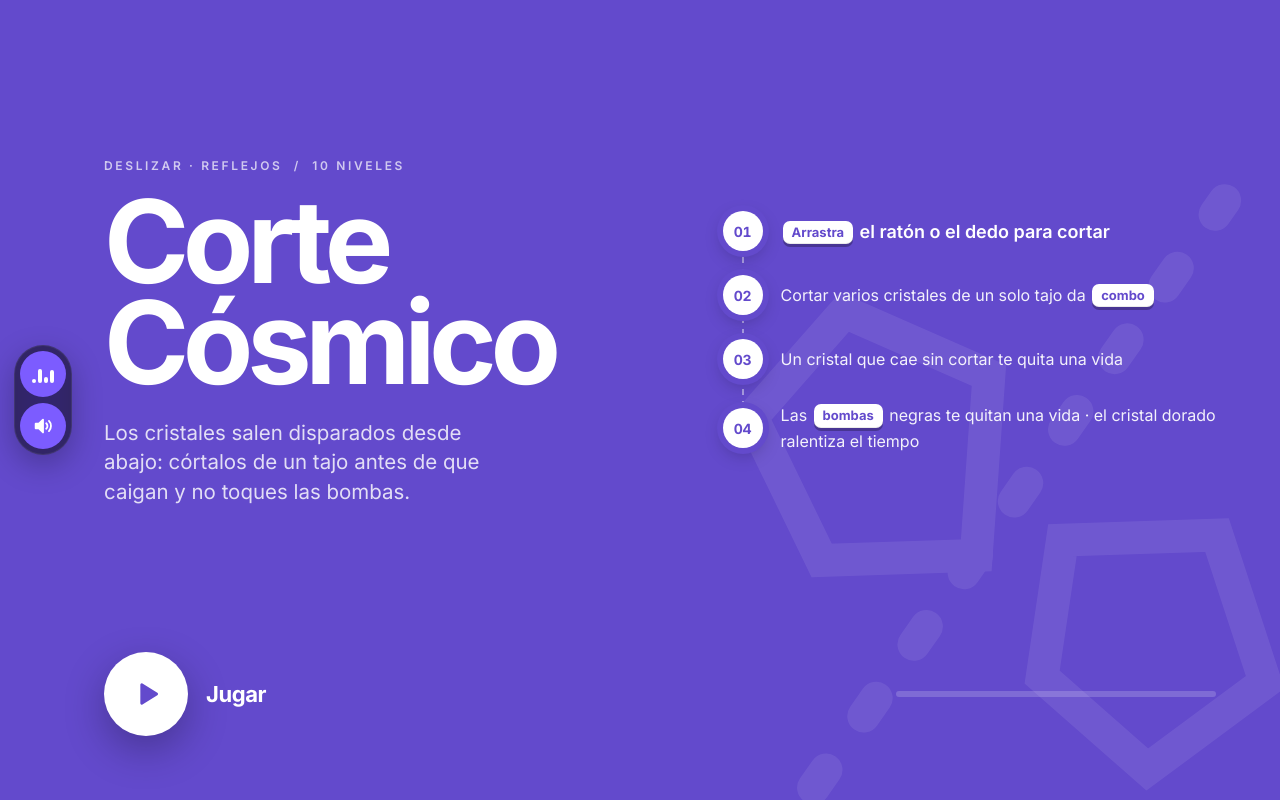
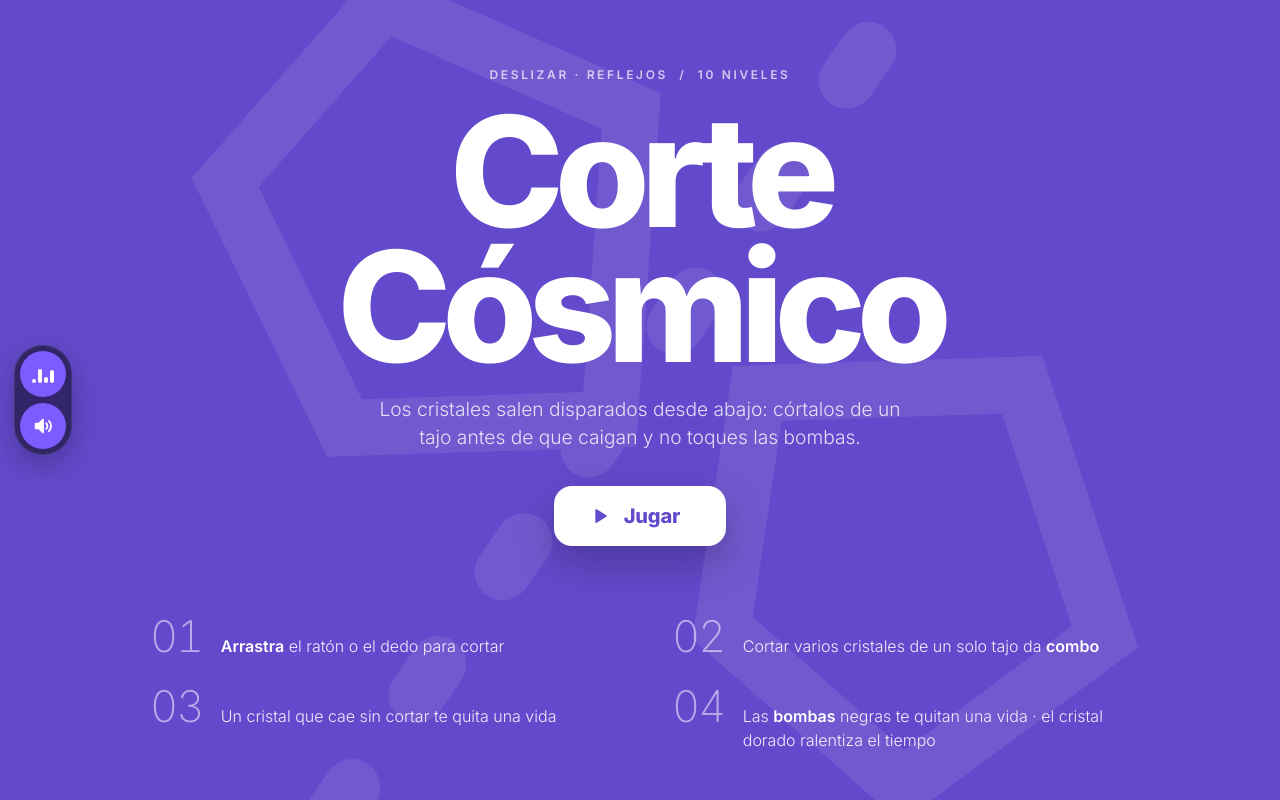
Before and after one commit to computacionproyecto981-lab/fabiancadenillas, a plain HTML site: page games/corte.html in a window 1280 px wide. Drawn offline with Linux system fonts and the light colour scheme.

Commit message:
Portada centrada a pantalla completa en los 12 juegos
Título grande centrado arriba con el botón Jugar rectangular debajo,
pasos en cuadrícula 2x2 con números de trazo fino sin cajas, e icono
de fondo más grande y centrado.

Co-Authored-By: Claude Opus 5.5 <noreply@anthropic.com>

```diff
--- a/games/corte.html
+++ b/games/corte.html
@@ -1,6 +1,6 @@
 <!doctype html>
 <html lang="es"><head><meta charset="utf-8"><meta name="viewport" content="width=device-width,initial-scale=1"><title>Corte Cósmico</title>
-<link rel="preconnect" href="https://fonts.googleapis.com"><link href="https://fonts.googleapis.com/css2?family=Inter:wght@400;600;700&display=swap" rel="stylesheet">
+<link rel="preconnect" href="https://fonts.googleapis.com"><link href="https://fonts.googleapis.com/css2?family=Inter:wght@200;300;400;600;700;800&display=swap" rel="stylesheet">
 <link rel="stylesheet" href="../shared/style.css"></head>
 <body><div id="app"></div>
 <script src="../shared/audio.js"></script><script src="../shared/engine.js"></script>
--- a/shared/engine.js
+++ b/shared/engine.js
@@ -124,16 +124,14 @@
 
     function showTitle() {
       G.playing = false;
-      const tot = totalStars(cfg.id), max = cfg.levels * 3;
+      const go = () => { A.init(); A.play('select'); startMusicMenu(); showLevels(); };
       showPanel([
         h('header', { class: 'head' },
           eyebrow(cfg.genre, `${cfg.levels} niveles`),
           h('h1', { class: 'mega' }, cfg.title),
-          h('p', { class: 'tag' }, cfg.tagline || '')),
-        h('div', { class: 'side' }, steps()),
-        h('footer', { class: 'foot' },
-          ...bigBtn(PLAY, 'Jugar', null, () => { A.init(); A.play('select'); startMusicMenu(); showLevels(); }),
-          h('div', { class: 'meter' }, h('i', { style: `width:${tot / max * 100}%` })))
+          h('p', { class: 'tag' }, cfg.tagline || ''),
+          h('button', { class: 'cta', onclick: go }, h('span', { class: 'cta-ic', html: PLAY }), 'Jugar')),
+        h('div', { class: 'side' }, steps())
       ], 'title');
     }
     function startMusicMenu() { if (cfg.song && !A.Music.song) A.Music.play(cfg.song, 0); }
--- a/shared/style.css
+++ b/shared/style.css
@@ -237,3 +237,35 @@ body.dark .card{box-shadow:0 30px 80px rgba(0,0,0,.6)}
 .dn.back{display:grid;place-items:center}.dn.back svg{width:22px;height:22px}
 .stage{padding-top:20px}
 @media (max-width:640px){.stage{padding-top:60px}}
+
+/* ============ portada centrada a pantalla completa ============ */
+.sheet.title{grid-template-columns:minmax(0,1fr);grid-template-areas:"head" "side";grid-template-rows:1fr auto;text-align:center;
+  padding:clamp(32px,6vh,72px) clamp(24px,6vw,96px) clamp(28px,6vh,64px)}
+.sheet.title .deco{left:50%;top:46%;right:auto;bottom:auto;width:min(92vw,1080px);transform:translate(-50%,-50%) rotate(-10deg);opacity:.09}
+.sheet.title .head{align-self:center;justify-self:center;display:flex;flex-direction:column;align-items:center;max-width:900px}
+.sheet.title .eyebrow{margin-bottom:22px}
+.sheet.title .mega{font-size:clamp(64px,12vw,184px);letter-spacing:-.06em}
+.sheet.title .tag{max-width:46ch;margin:22px auto 0;font-weight:300;font-size:clamp(16px,1.5vw,20px)}
+.cta{margin-top:34px;display:inline-flex;align-items:center;gap:14px;border:0;cursor:pointer;background:#fff;color:var(--deep);
+  font:800 20px Inter,system-ui,sans-serif;letter-spacing:-.01em;padding:18px 46px 18px 34px;border-radius:18px;
+  box-shadow:0 16px 40px rgba(0,0,0,.25);transition:transform .2s cubic-bezier(.2,1.4,.4,1),box-shadow .2s}
+.cta:hover{transform:translateY(-3px);box-shadow:0 22px 50px rgba(0,0,0,.3)}
+.cta:active{transform:translateY(0) scale(.98)}
+.cta-ic{display:grid;place-items:center;width:22px;height:22px}
+.cta-ic svg{width:22px;height:22px}
+.sheet.title .side{align-self:end;justify-self:center;width:100%;max-width:980px}
+.sheet.title .steps{display:grid;grid-template-columns:repeat(2,minmax(0,1fr));gap:26px 64px;text-align:left}
+.sheet.title .steps::before{display:none}
+.sheet.title .steps li{display:grid;grid-template-columns:auto 1fr;gap:18px;align-items:baseline;padding:0}
+.sheet.title .steps .n{width:auto;height:auto;display:block;background:none;box-shadow:none;color:#fff;opacity:.55;font-size:clamp(34px,3.4vw,48px);font-weight:200;letter-spacing:-.04em;line-height:1;transform:none}
+.sheet.title .steps li:hover .n{transform:none;opacity:.9}
+.sheet.title .steps p,.sheet.title .steps li:first-child p{font-size:16px;font-weight:300;line-height:1.5;color:rgba(255,255,255,.9)}
+.sheet.title .steps b{display:inline;background:none;box-shadow:none;color:#fff;font-size:inherit;font-weight:600;padding:0;margin:0;transform:none;white-space:normal}
+@media (max-width:760px){
+  .sheet.title .steps{grid-template-columns:1fr;gap:16px}
+  .sheet.title .side{align-self:start;margin-top:12px}
+  .sheet.title{grid-template-rows:auto auto;align-content:center}
+}
+@media (min-width:641px){.sheet.title{padding-left:max(104px,6vw);padding-right:max(104px,6vw)}}
+.sheet.title .deco{position:fixed;left:0;top:0;right:0;bottom:0;width:auto;transform:none;display:grid;place-items:center;overflow:hidden}
+.sheet.title .deco svg{width:min(105vw,1240px,150vh);height:auto;transform:translateY(-3vh) rotate(-10deg)}
```
Also changed, not shown: games/artilleria.html (+1 -1 lines), games/carril.html (+1 -1 lines), games/derrape.html (+1 -1 lines), games/desatasco.html (+1 -1 lines), games/gancho.html (+1 -1 lines), games/hockey.html (+1 -1 lines), games/laberinto.html (+1 -1 lines), games/liana.html (+1 -1 lines), games/orbita.html (+1 -1 lines), games/pixelgrama.html (+1 -1 lines), games/torre.html (+1 -1 lines).
